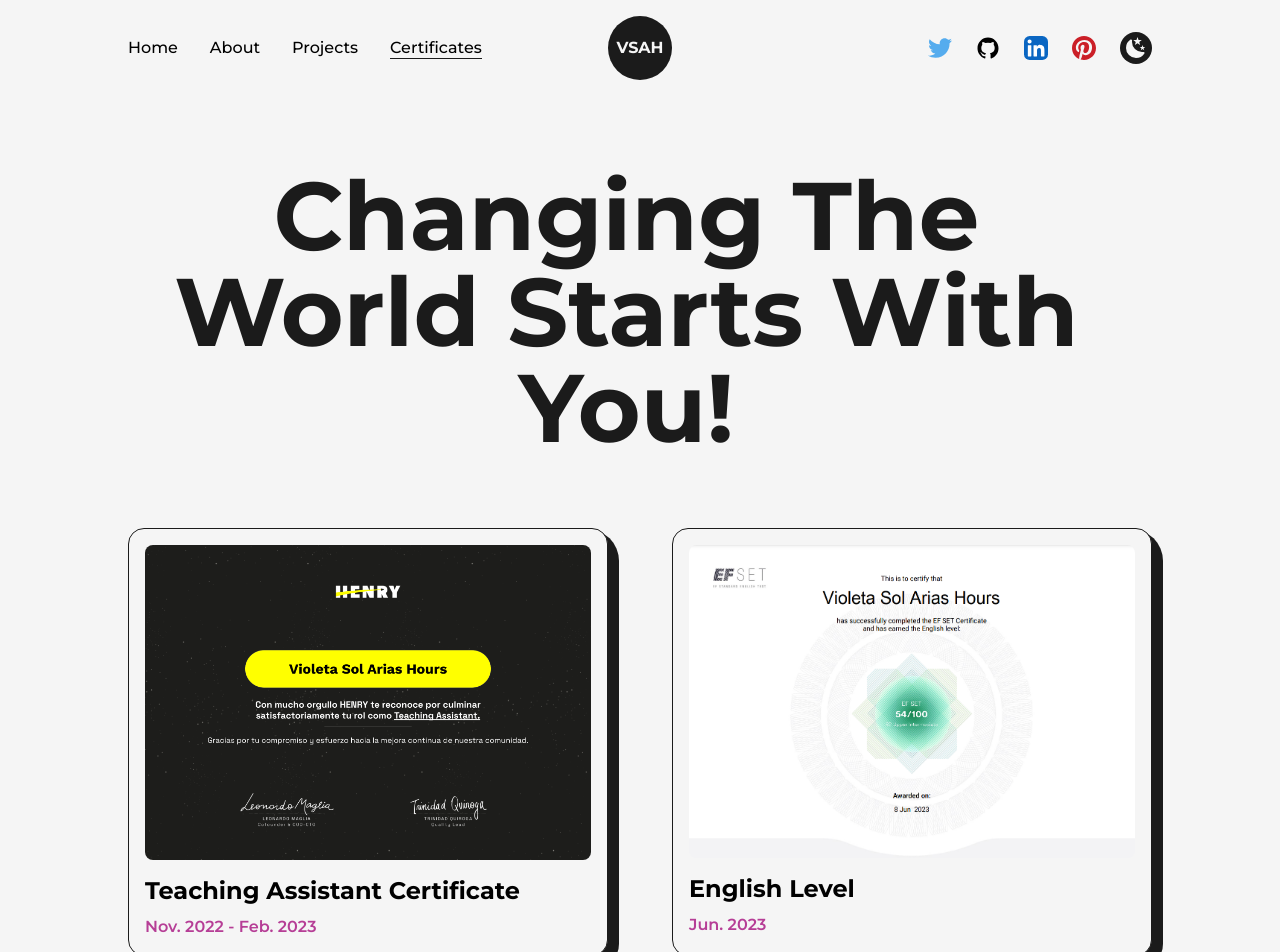
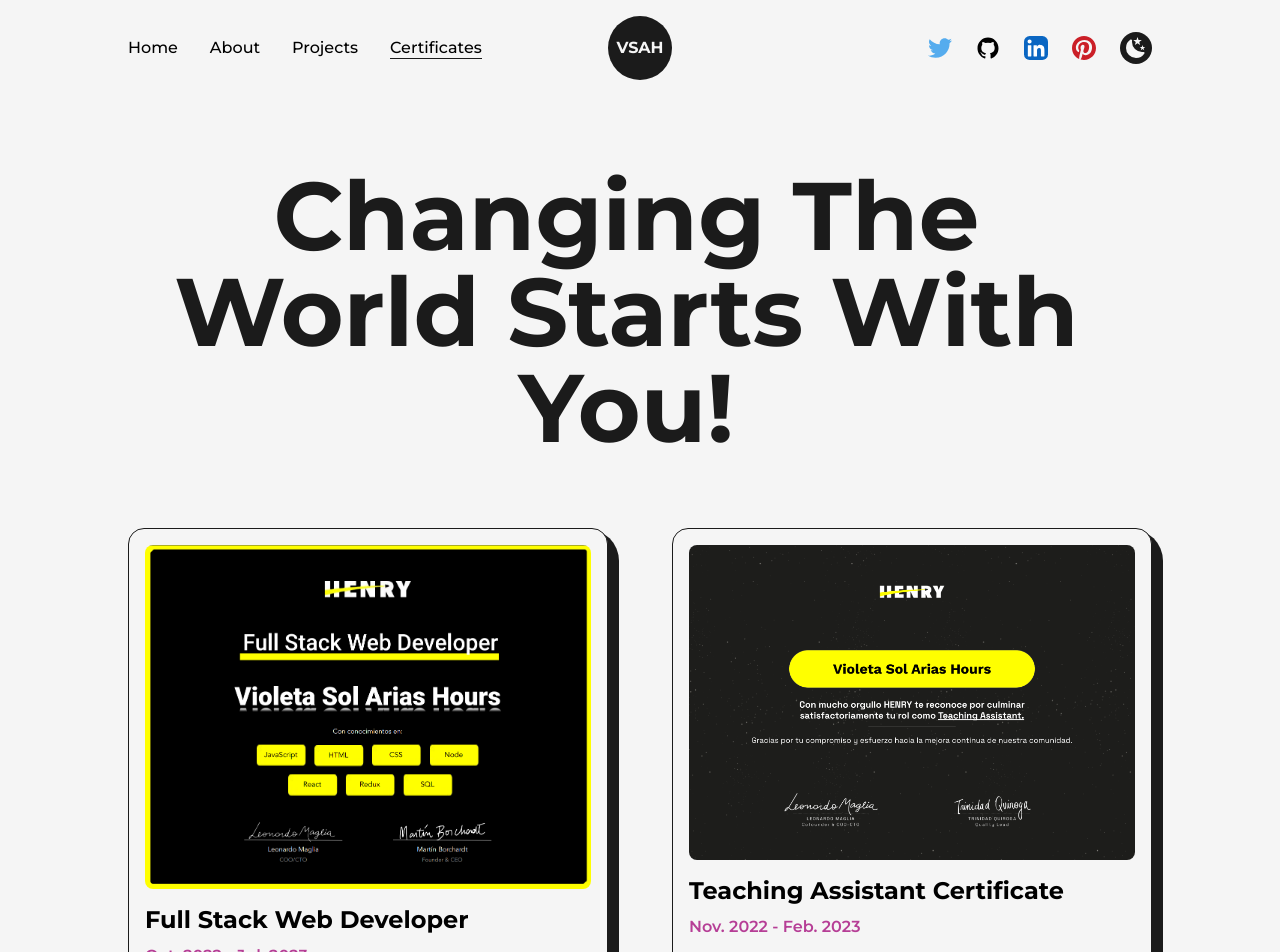
Before and after one commit to VioleHours/My-portfolio, a Next.js app: page /certificates in a window 1280 px wide. Shown: the top 952 px of the page. Built offline with nearby package versions, Linux system fonts and the light colour scheme.

Commit message:
Henry graduacion agregada

```diff
--- a/src/pages/certificates.js
+++ b/src/pages/certificates.js
@@ -7,6 +7,7 @@
 import certificado1 from '../../public/images/certificate/VioletaHours.png'
 import certificado2 from '../../public/images/certificate/Certificado-Ingles-preview.png'
 import certificado3 from '../../public/images/certificate/certificado-Python-preview.png'
+import certificado4 from '../../public/images/certificate/certificadoFSHenry.png'
 import { motion } from "framer-motion";
 import TransitionEffect from "@/components/TransitionEffect";
 
@@ -57,6 +58,12 @@
           />
           <ul className="grid grid-cols-2 gap-16 lg:gap-8 md:grid-cols-1 md:gap-y-16">
             <FeaturedCertificates
+            img={certificado4}
+            title='Full Stack Web Developer'
+            time='Oct. 2022 - Jul. 2023'
+            link='/certificado-fs-Henry.pdf'
+            />
+            <FeaturedCertificates
             img={certificado1}
             title='Teaching Assistant Certificate'
             time='Nov. 2022 - Feb. 2023'
```
Also changed, not shown: public/images/certificate/certificadoFSHenry.png (added), 1 other file (tests, documents, lock files or other folders).
